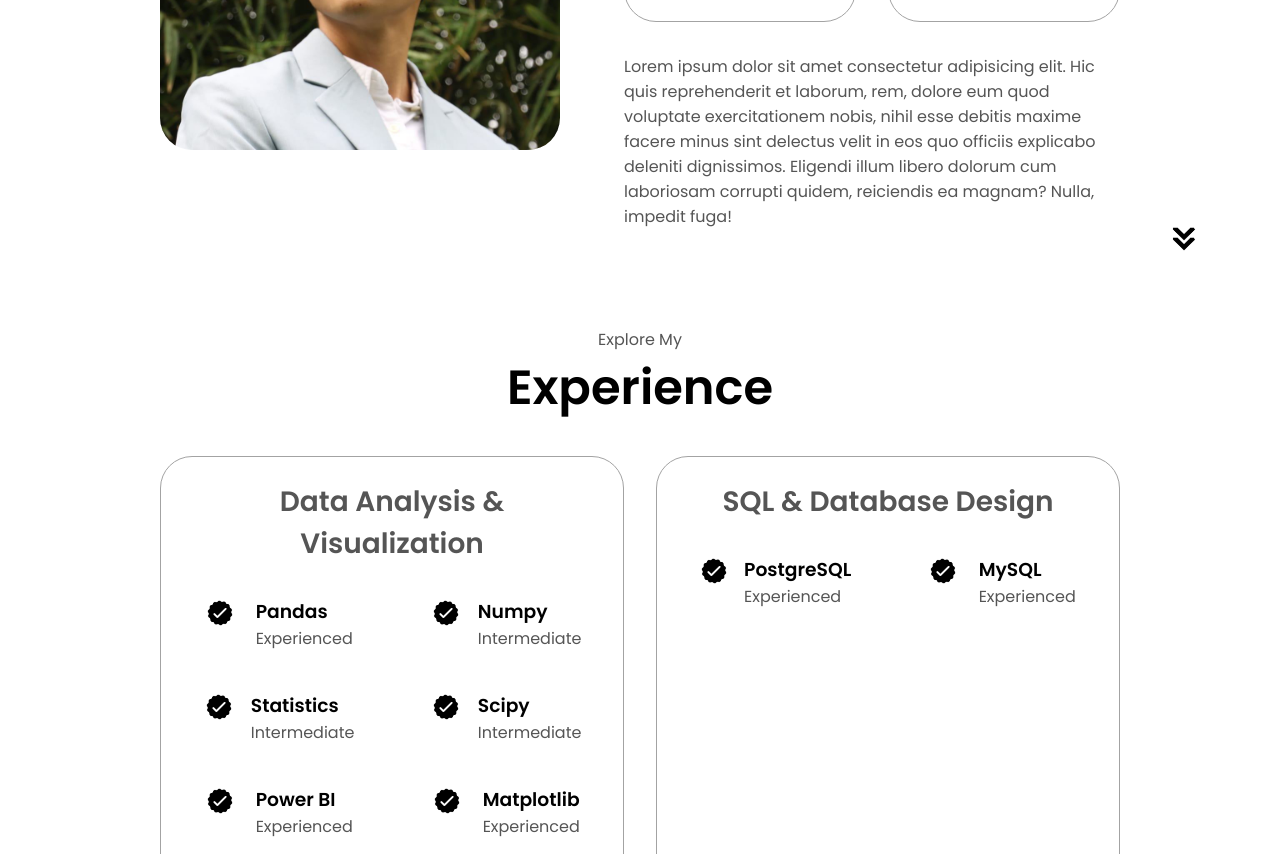
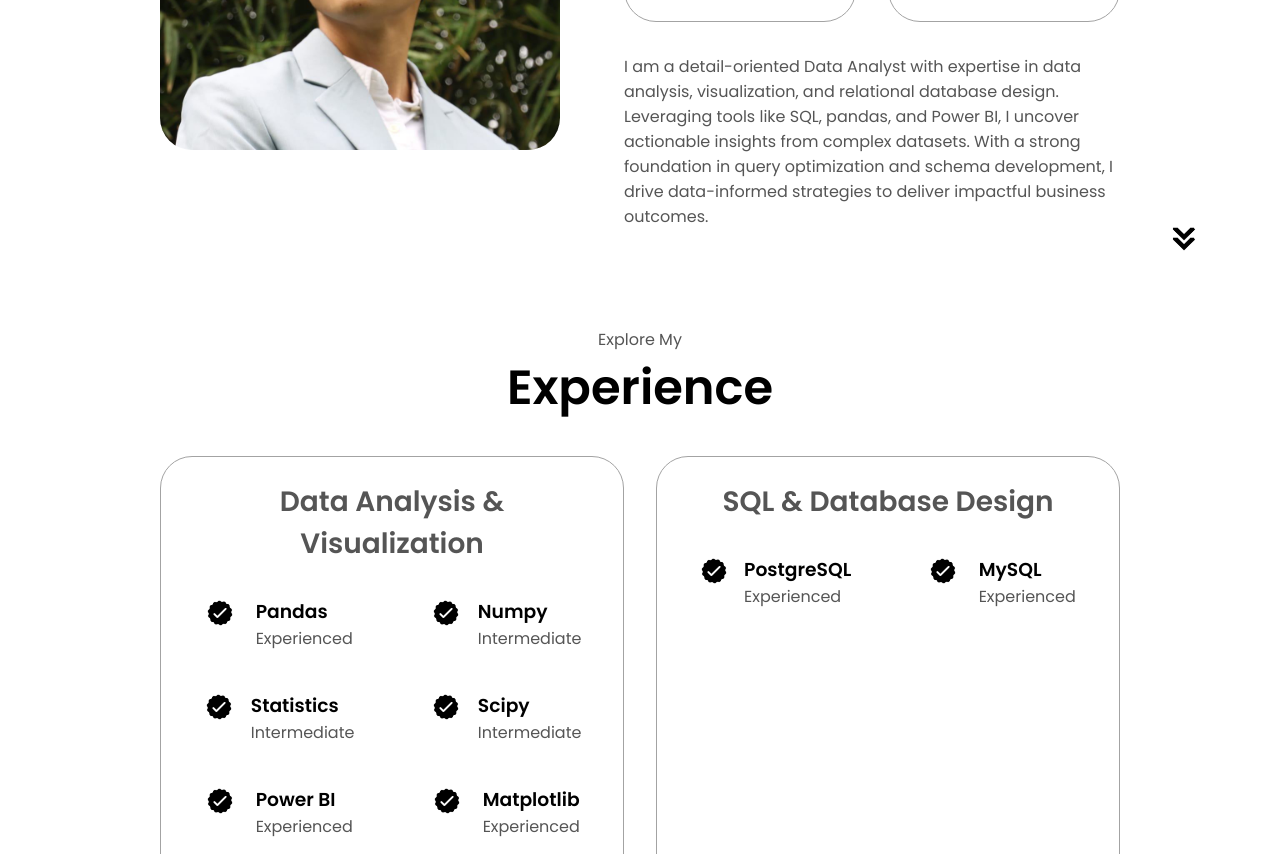
Before and after one commit to Rvdolf02/portfolio, a plain HTML site: page index.html in a window 1280 px wide. Shown: the part 1369-2223 px from the top of the page. Drawn offline with Linux system fonts and the light colour scheme.

Commit message:
Description Edited

```diff
--- a/index.html
+++ b/index.html
@@ -109,12 +109,7 @@
           </div>
           <div class="text-container">
             <p>
-              Lorem ipsum dolor sit amet consectetur adipisicing elit. Hic quis
-              reprehenderit et laborum, rem, dolore eum quod voluptate
-              exercitationem nobis, nihil esse debitis maxime facere minus sint
-              delectus velit in eos quo officiis explicabo deleniti dignissimos.
-              Eligendi illum libero dolorum cum laboriosam corrupti quidem,
-              reiciendis ea magnam? Nulla, impedit fuga!
+              I am a detail-oriented Data Analyst with expertise in data analysis, visualization, and relational database design. Leveraging tools like SQL, pandas, and Power BI, I uncover actionable insights from complex datasets. With a strong foundation in query optimization and schema development, I drive data-informed strategies to deliver impactful business outcomes.
             </p>
           </div>
         </div>
```
